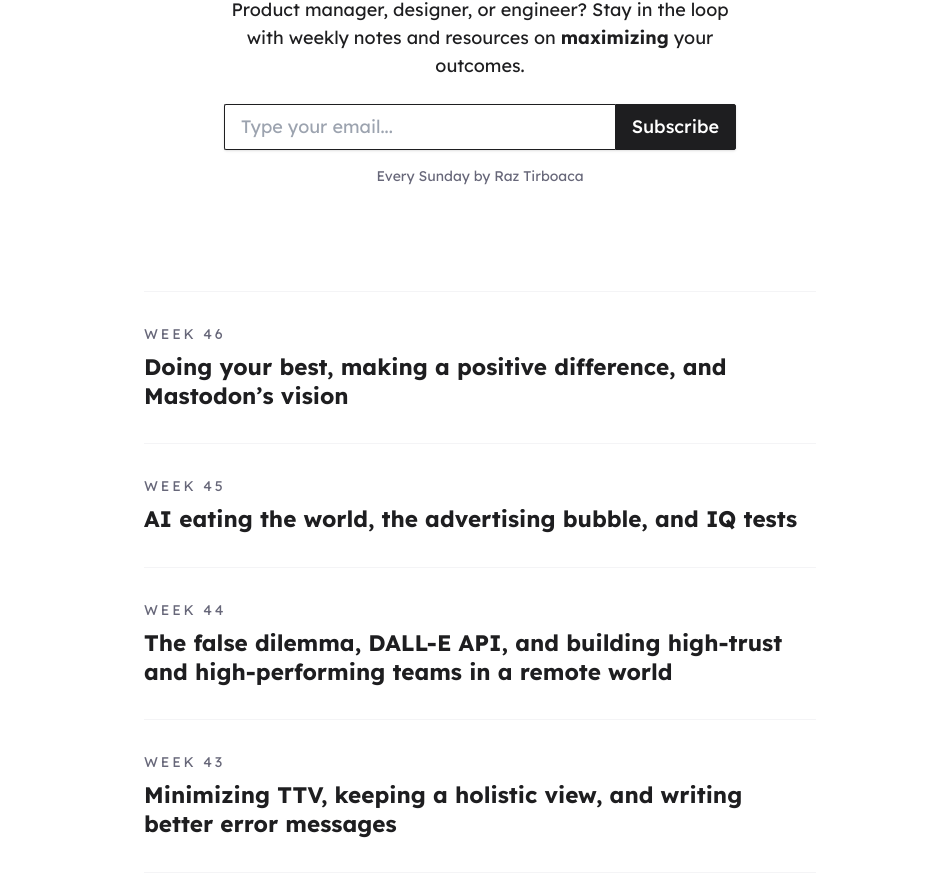
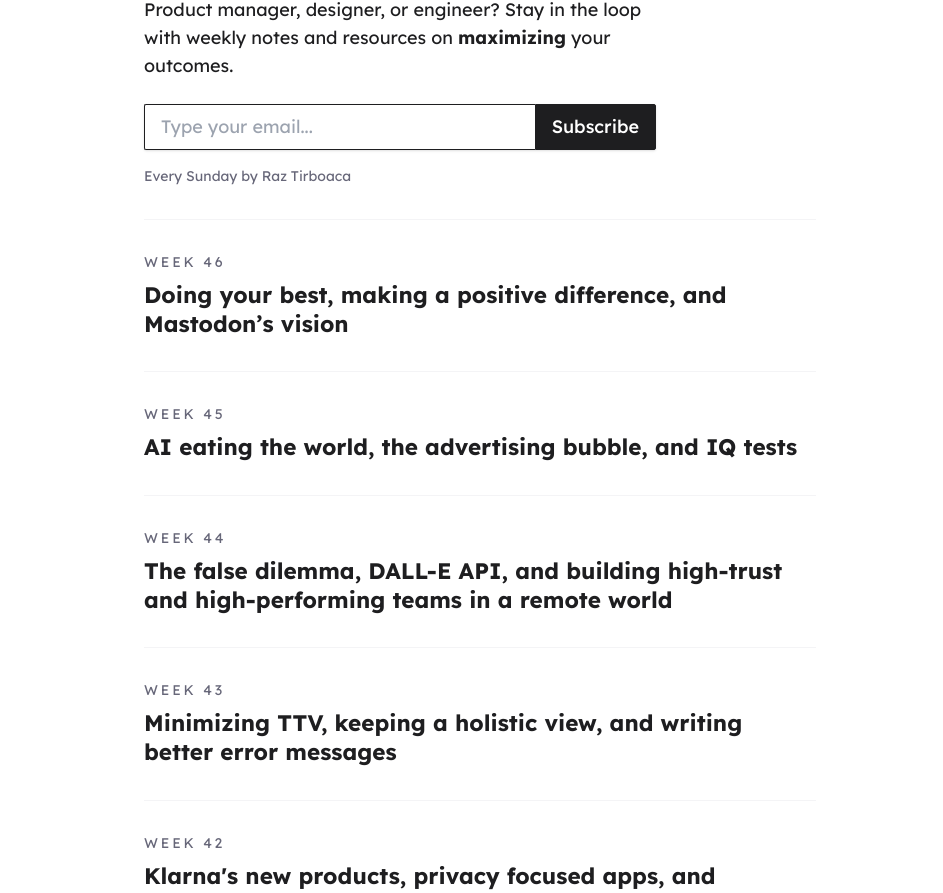
Before and after one commit to makersmansion/makersmansion, an Eleventy site: page src/index.njk in a window 1280 px wide. Shown: the part 207-1100 px from the top of the page, without its empty margins (160-1103 px from the left). Built offline with nearby package versions, Linux system fonts and the light colour scheme; Eleventy itself is replaced by a stand-in of ours; files that its build step writes are made by us from their sources; what markdown-it-attrs would draw is missing.

Commit message:
Fix: Improves layout structure

```diff
--- a/src/index.njk
+++ b/src/index.njk
@@ -2,9 +2,10 @@
 layout: base
 ---
 
-<section id="subscribe" class="mx-auto max-w-lg mt-12 md:mt-20 px-6 sm:px-0 text-center">
+<section id="subscribe" class="mx-auto max-w-lg sm:max-w-xl md:max-w-2xl mt-12 md:mt-20 px-6 sm:px-0">
+    <div class="max-w-lg">
         <h1 class="font-serif text-heading-lg">Makers Newsletter</h1>
-    <p class="mt-2">Product manager, designer, or engineer? Stay in the loop with weekly notes and resources on <strong>maximizing</strong> your outcomes.</p>
+        <p class="mt-2">Product manager, designer, or engineer? Stay in the loop with weekly notes and resources on <b>maximizing</b> your outcomes.</p>
         <form action="https://xyz.us11.list-manage.com/subscribe/post?u=6dc0c39e37a97ab5a03b51343&amp;id=5c2e4bb0d0" method="post" class="mt-6 w-full inline-flex flex-nowrap justify-center rounded-sm shadow">
             <input type="email" id="mce-EMAIL" name="EMAIL" placeholder="Type your email..." required class="flex-1 px-4 py-2 text-neutral-strong bg-neutral border border-r-0 border-neutral-strong focus:border-neutral-strong  focus:outline-none focus:ring-0 rounded-none rounded-l-sm">
             <button type="submit" name="subscribe" class="flex-none px-4 py-2 font-medium text-neutral bg-neutral-strong border border-neutral-strong rounded-none rounded-r-sm transition hover:text-neutral-strong hover:bg-transparent">
@@ -14,9 +15,10 @@ layout: base
         <p class="mt-4 text-caption text-neutral-medium">
             Every Sunday by <a href="https://helloraz.com" target="_blank" class="hover:text-neutral-strong">Raz Tirboaca</a>
         </p>
+    </div>
 </section>
 
-<section class="mx-auto max-w-lg sm:max-w-xl md:max-w-2xl my-12 md:my-20 p-6 sm:px-0">
+<section class="mx-auto max-w-lg sm:max-w-xl md:max-w-2xl mt-8 px-6 sm:px-0">
     {% for week in collections.weekly | reverse %}
     <article class="border-t border-neutral-weakest">
         <a href="{{ week.url }}" class="block py-8 group">
```
Lines whose indentation alone changed are shown as unchanged.
